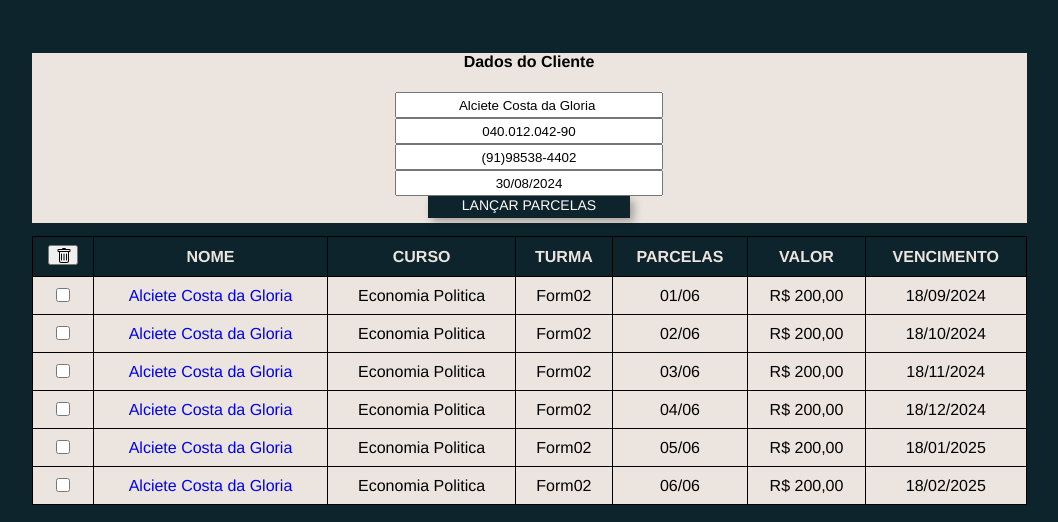
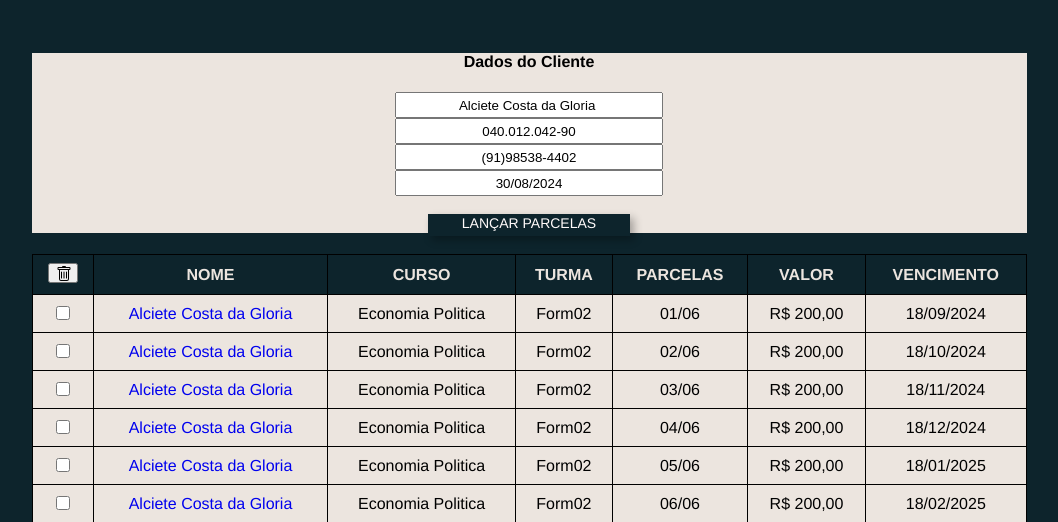
Before and after one commit to Lu4nL1ma/Project_App_Fin, a Django app: page /34/ in a window 1280 px wide. Shown: the part 259-781 px from the top of the page, without its empty margins (111-1169 px from the left). Run offline with Django 5.2, Linux system fonts and the light colour scheme; data comes from the database, SQL or seed files in the repository.

Commit message:
formidable_two

```diff
--- a/fin_tech/financas_online/Templates/customer.html
+++ b/fin_tech/financas_online/Templates/customer.html
@@ -41,7 +41,7 @@
                     <tr> <h4>Dados do Cliente</h4> <input class="pesquisa_three" type="text" id="nome" name="nom_cli" value="{{c.nome}} " required> </tr> <br>
                     <tr> <input class="pesquisa_three" type="text" id="cpf" name="cpf_cli" value="{{c.cpf|formata_cpf}}" required> </tr> <br>
                     <tr> <input class="pesquisa_three" type="text" id="telefone" name="tel_cli" value="{{c.telefone}}" required> </tr> <br>
-                    <tr> <input class="pesquisa_three" type="text" id="nascimento" name="nsc_cli" value="{{c.nascimento|date:'d/m/Y'}}" required> </tr> <br>
+                    <tr> <input class="pesquisa_three" type="text" id="nascimento" name="nsc_cli" value="{{c.nascimento|date:'d/m/Y'}}" required> </tr> <br><br>
                     <a class="butoso" href="{% url "form" c.id %}"> LANÇAR PARCELAS</a>
                     <br>
 
--- a/fin_tech/financas_online/static/css/style.css
+++ b/fin_tech/financas_online/static/css/style.css
@@ -109,7 +109,7 @@
   .dados_cliente{color: black;
                  font-family: 'Franklin Gothic Medium', 'Arial Narrow', Arial, sans-serif;
                  background-color: #ece5df;
-                 height: 170px;
+                 height: 180px;
                  width: 995px;
                  margin: auto;
                  text-align: center; }
```
